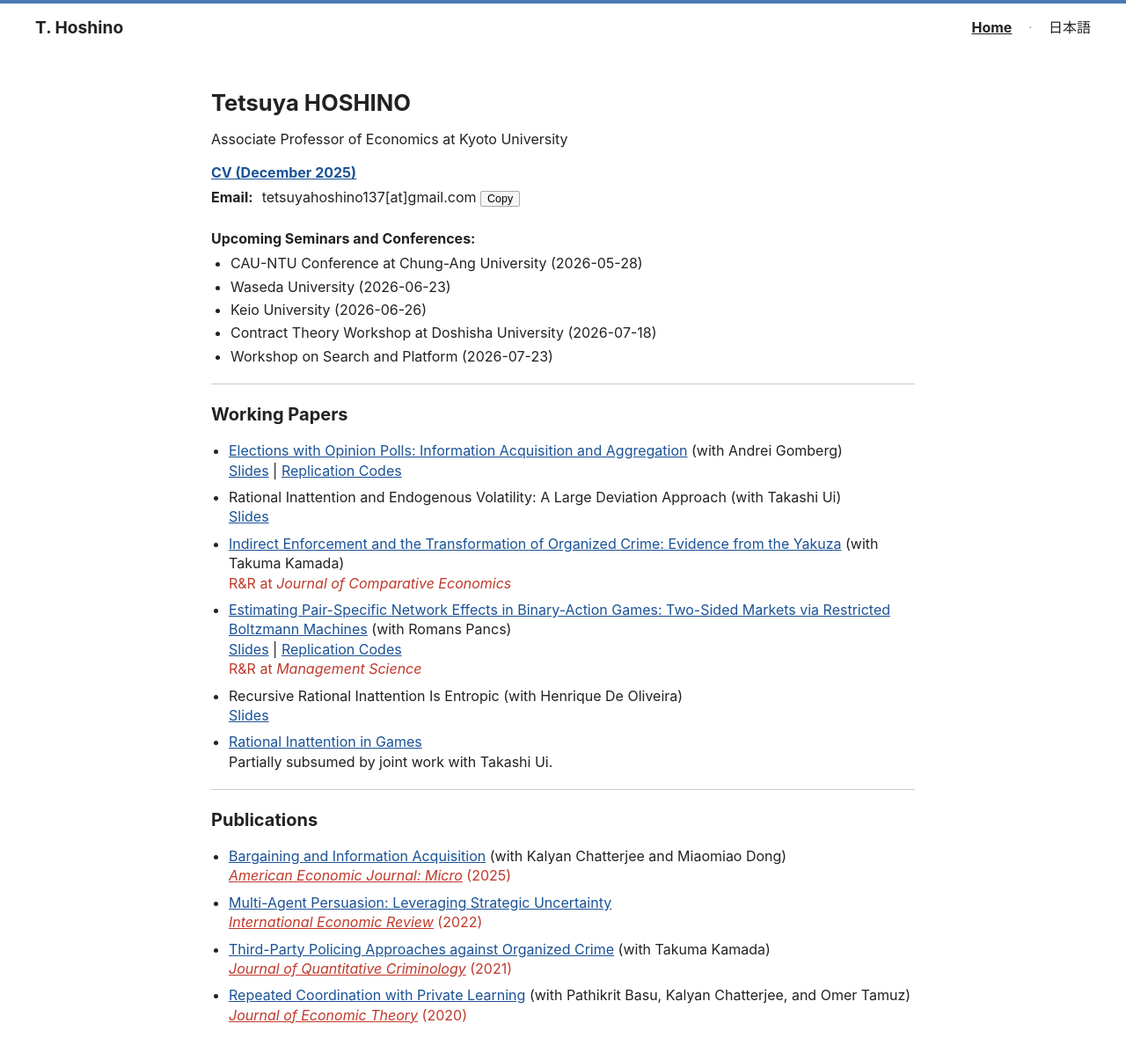
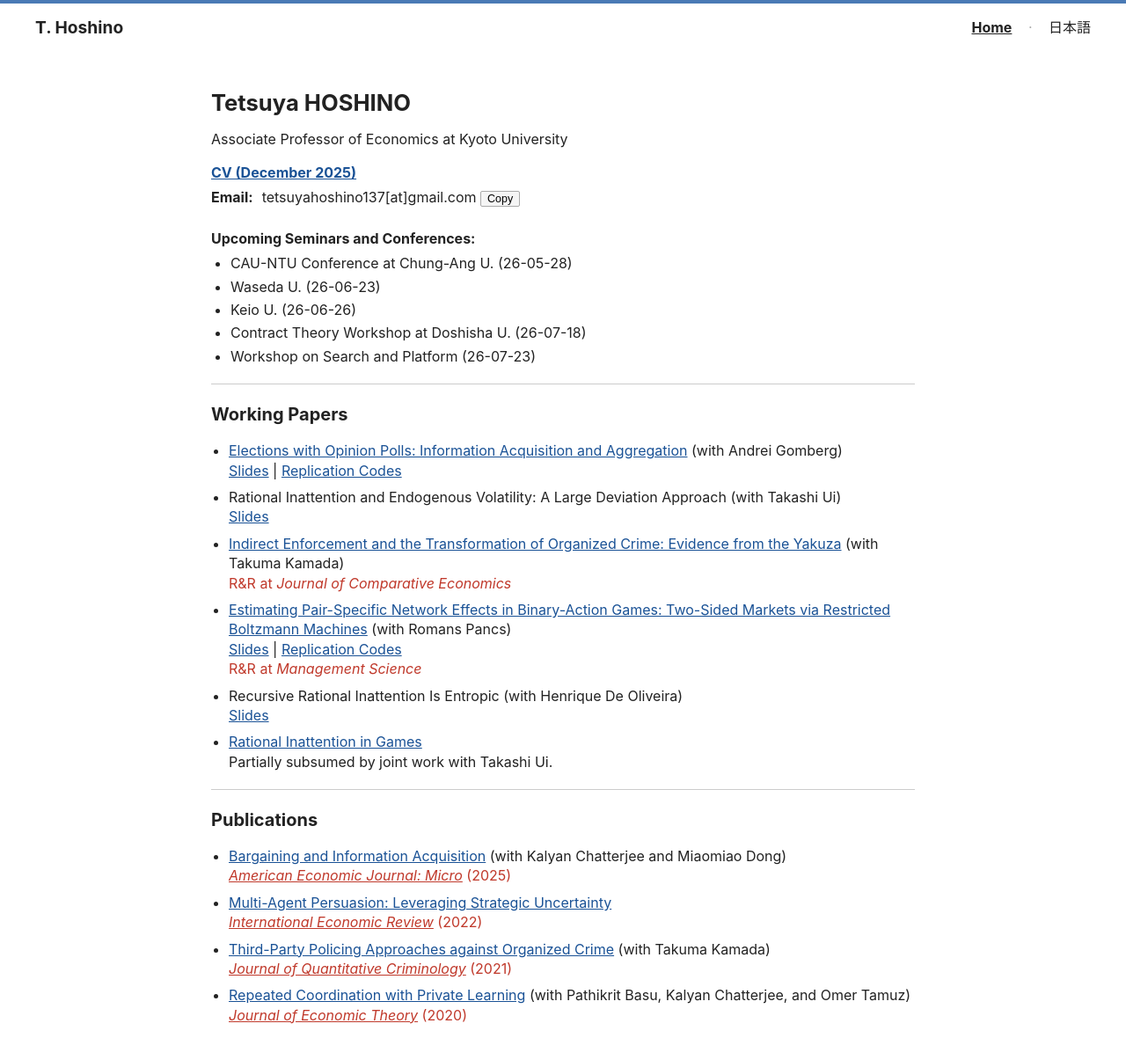
Before and after one commit to tetsuyahoshino137/tetsuyahoshino137.github.io, a Jekyll site: the page built from index.md, in a window 1280 px wide. Shown: the whole page at 88% size. Built offline with Jekyll 4.4.1, drawn with Linux system fonts in a browser that asks for light colours.

Commit message:
Abbreviate university names and update dates format

```diff
--- a/index.md
+++ b/index.md
@@ -23,11 +23,11 @@ title: Home
 
 <p class="upcoming-title"><strong>Upcoming Seminars and Conferences:</strong></p>
 <ul class="upcoming-list">
-  <li>CAU-NTU Conference at Chung-Ang University (2026-05-28)</li>
-  <li>Waseda University (2026-06-23)</li>
-  <li>Keio University (2026-06-26)</li>
-  <li>Contract Theory Workshop at Doshisha University (2026-07-18)</li>
-  <li>Workshop on Search and Platform (2026-07-23)</li>
+  <li>CAU-NTU Conference at Chung-Ang U. (26-05-28)</li>
+  <li>Waseda U. (26-06-23)</li>
+  <li>Keio U. (26-06-26)</li>
+  <li>Contract Theory Workshop at Doshisha U. (26-07-18)</li>
+  <li>Workshop on Search and Platform (26-07-23)</li>
 </ul>
 
 ---
```
